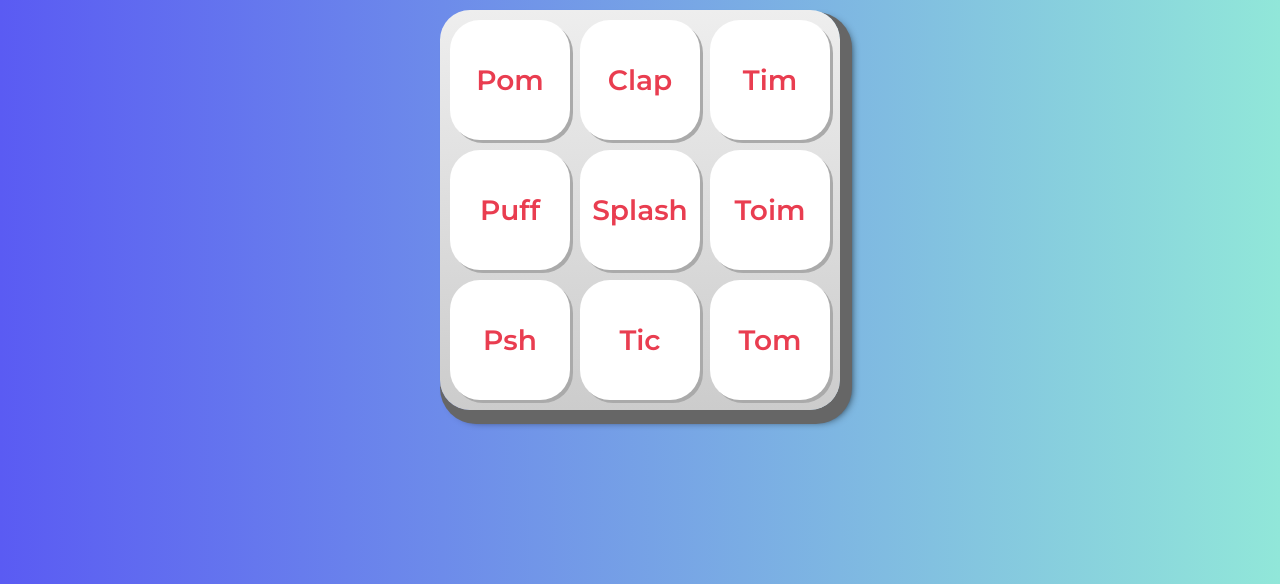
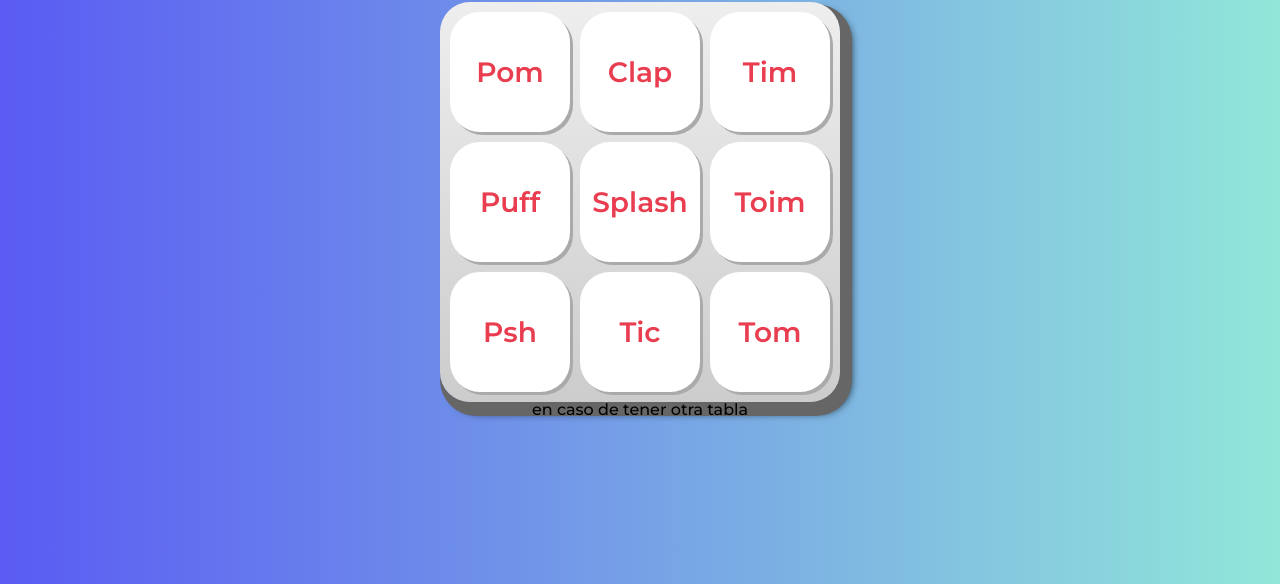
Before and after one commit to AlexBl21/hacktober-2024, a plain HTML site: page index.html in a window 1280 px wide. Shown: the part 216-800 px from the top of the page. Drawn offline with Linux system fonts and the light colour scheme.

Commit message:
agregar seccion

```diff
--- a/index.html
+++ b/index.html
@@ -32,6 +32,9 @@
         <button class="tecla tecla_tic">Tic</button>
         <button class="tecla tecla_tom">Tom</button>
     </section>
+    <section>
+        en caso de tener otra tabla
+    </section>
 
     <audio src="sounds/keyq.wav" id="sonido_tecla_pom"></audio>
     <audio src="sounds/keye.wav" id="sonido_tecla_tim"></audio>
```
